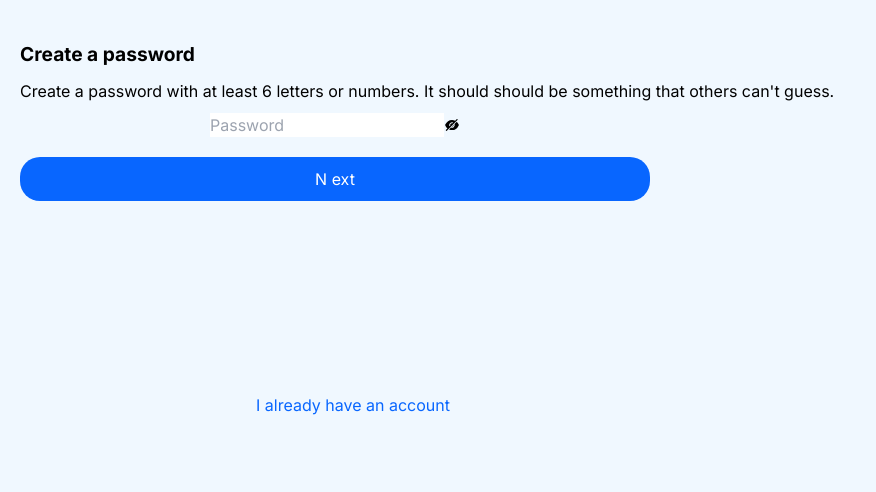
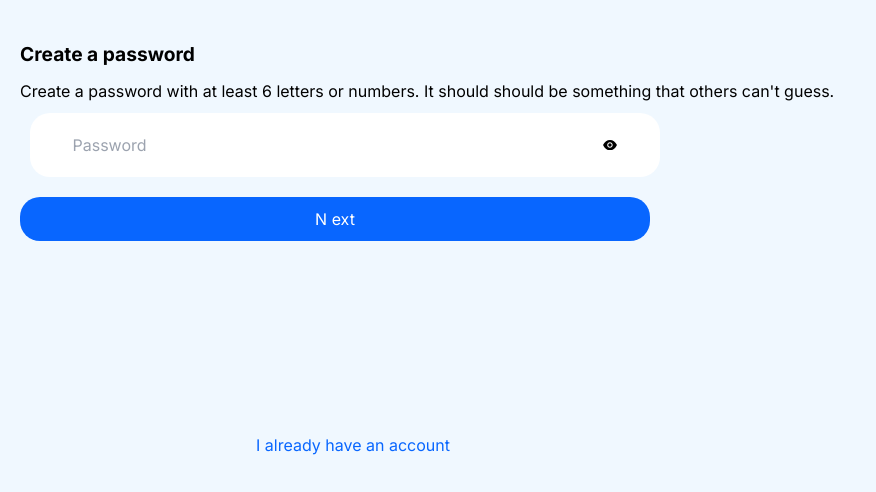
Before and after one commit to Preciousnnebuogor/App-Router, a Next.js app: page /password in a window 1280 px wide. Shown: the top 492 px of the page, without its empty margins (0-876 px from the left). Built offline with nearby package versions, Linux system fonts and the light colour scheme.

Commit message:
focus- within added to feild css

```diff
--- a/src/app/password/page.tsx
+++ b/src/app/password/page.tsx
@@ -9,9 +9,9 @@ import { AiFillEyeInvisible, AiFillEye } from "react-icons/ai";
 export default function Password() {
   const router = useRouter();
 
-  const [open, setOpen] = useState<boolean>(false);
-  const toggleopen = () => {
-    setOpen((prevState) => !prevState);
+  const [open, setOpen] = useState(false);
+  const toggle = () => {
+    setOpen(!open);
   };
 
   const {
@@ -36,17 +36,17 @@ export default function Password() {
       <form onSubmit={handleSubmit(onSubmitHandler)}>
         <div className={style.feild}>
           <input
-            type={open ? "text" : "password"}
+            type={open === false ? "password" : "text"}
             placeholder="Password"
             required
             {...register("password")}
           />
 
           <div className={style.icon}>
-            {open ? (
-              <AiFillEye onClick={toggleopen} />
+            {open === false ? (
+              <AiFillEye onClick={toggle} />
             ) : (
-              <AiFillEyeInvisible onClick={toggleopen} />
+              <AiFillEyeInvisible onClick={toggle} />
             )}
           </div>
         </div>
@@ -56,4 +56,5 @@ export default function Password() {
     </div>
   );
 }
-// note to install react-hook-form
+    // Note: install the react-hook-icons
+    // react-icons : select the icon you want and import
--- a/src/app/password/password.module.scss
+++ b/src/app/password/password.module.scss
@@ -16,25 +16,25 @@
         display: flex;
         align-items: center;
         justify-content: center;
-        padding: 10px;
+        padding: 20px;
+        margin: 10px;
+        width: 50%;
+        border-radius: 20px;
+        background-color: white;
 
-        width: 50%;
-
-        &:focus-within {
-          border-radius: 20px;
+        &:focus-within{
+          border:2px solid black;
         }
     }
 
 
-      // .icon{
-      //   background-color: white;
-      //   color: black;
-      // }
+      input {
+      border: none;
+      outline:none;
+      }
 
-      input {
-
-
-
+      .icon{
+        padding-left: 50%;
 
 
       }
```
